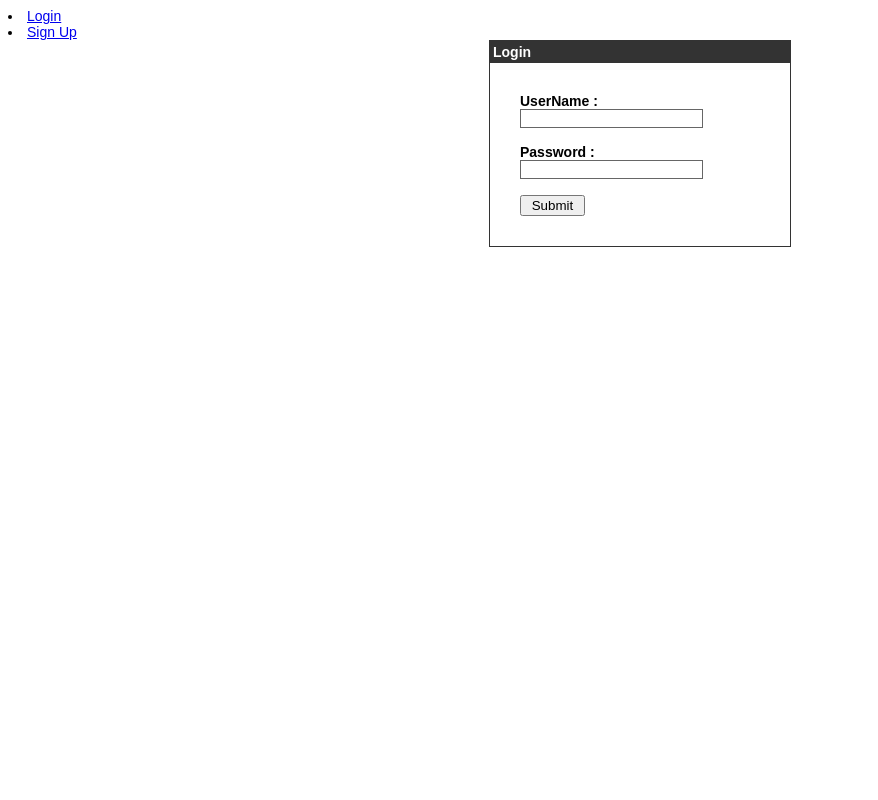
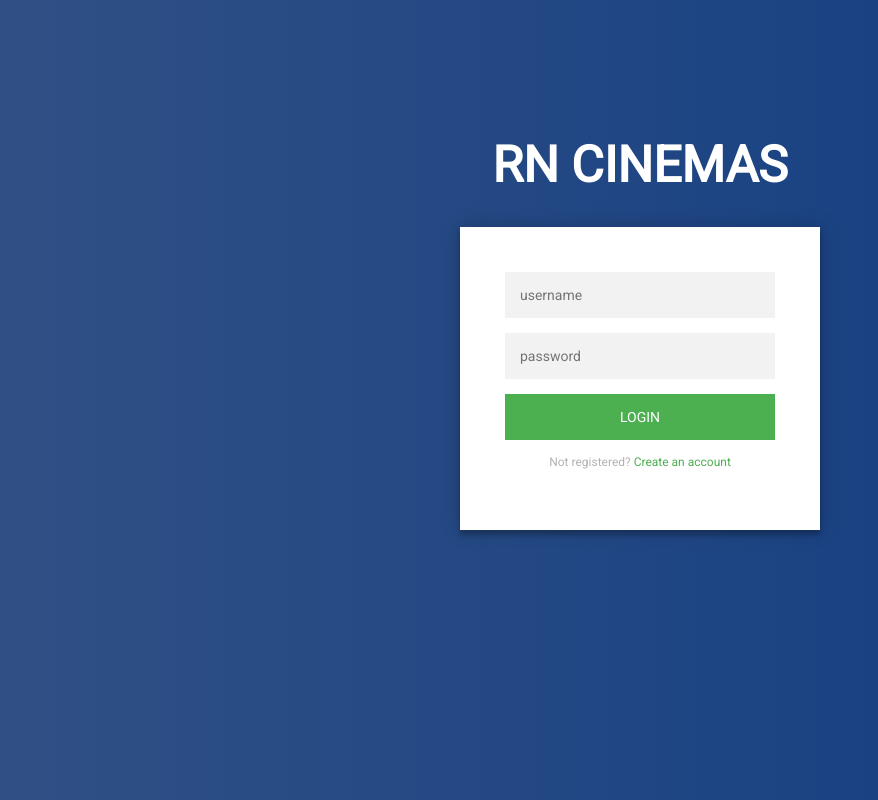
Before and after one commit to noahpen/RN-Cinemas, a PHP site: page /login.php in a window 1280 px wide. Shown: the whole page, without its empty margins (0-878 px from the left). Run offline with PHP 8.4, Linux system fonts and the light colour scheme; data that the repository does not hold is empty.

Commit message:
Aesthetic

```diff
--- a/assets/css/main.css
+++ b/assets/css/main.css
@@ -1,7 +1,10 @@
+@import url(https://fonts.googleapis.com/css?family=Roboto:400);
+@import url('https://fonts.googleapis.com/css?family=Oxygen');
+
 body {
     margin: 0;
-    font-family: Verdana, Geneva, Tahoma, sans-serif;
-    background-color: #d3dae8;
+    font-family: Roboto, Verdana, Geneva, Tahoma, sans-serif;
+    background-color: #98baf2;
 }
 
 ul {
@@ -120,7 +123,7 @@ li a:hover:not(.active) {
     font-size:16px;
     font-weight:100;
     color:#fff;
-    background: #587286;
+    background: #3c424c;
     border:0;
     font-weight:100;
     width: 30%;
@@ -187,3 +190,111 @@ li a:hover:not(.active) {
     opacity: 1;
     right: 0;
   }
+
+  /* Login page */
+
+.login-page {
+  width: 360px;
+  padding: 8% 0 0;
+  margin: auto;
+}
+.form {
+  position: relative;
+  z-index: 1;
+  background: #FFFFFF;
+  max-width: 360px;
+  margin: 0 auto 100px;
+  padding: 45px;
+  text-align: center;
+  box-shadow: 0 0 20px 0 rgba(0, 0, 0, 0.2), 0 5px 5px 0 rgba(0, 0, 0, 0.24);
+}
+.form input {
+  font-family: "Roboto", sans-serif;
+  outline: 0;
+  background: #f2f2f2;
+  width: 100%;
+  border: 0;
+  margin: 0 0 15px;
+  padding: 15px;
+  box-sizing: border-box;
+  font-size: 14px;
+}
+.form button {
+  font-family: "Roboto", sans-serif;
+  text-transform: uppercase;
+  outline: 0;
+  background: #4CAF50;
+  width: 100%;
+  border: 0;
+  padding: 15px;
+  color: #FFFFFF;
+  font-size: 14px;
+  -webkit-transition: all 0.3 ease;
+  transition: all 0.3 ease;
+  cursor: pointer;
+}
+.form button:hover,.form button:active,.form button:focus {
+  background: #43A047;
+}
+.form .message {
+  margin: 15px 0 0;
+  color: #b3b3b3;
+  font-size: 12px;
+}
+.form .message a {
+  color: #4CAF50;
+  text-decoration: none;
+}
+.form .register-form {
+  display: none;
+}
+.container {
+  position: relative;
+  z-index: 1;
+  max-width: 300px;
+  margin: 0 auto;
+}
+.container:before, .container:after {
+  content: "";
+  display: block;
+  clear: both;
+}
+.container .info {
+  margin: 50px auto;
+  text-align: center;
+}
+.container .info h1 {
+  margin: 0 0 15px;
+  padding: 0;
+  font-size: 36px;
+  font-weight: 300;
+  color: #1a1a1a;
+}
+.container .info span {
+  color: #4d4d4d;
+  font-size: 12px;
+}
+.container .info span a {
+  color: #000000;
+  text-decoration: none;
+}
+.container .info span .fa {
+  color: #EF3B3A;
+}
+.loginBody {
+  background: #103c82; /* fallback for old browsers */
+  background: -webkit-linear-gradient(right, #103c82, #305085);
+  background: -moz-linear-gradient(right, #103c82, #305085);
+  background: -o-linear-gradient(right, #103c82, #305085);
+  background: linear-gradient(to left, #103c82, #305085);
+  font-family: "Roboto", sans-serif;
+  -webkit-font-smoothing: antialiased;
+  -moz-osx-font-smoothing: grayscale;
+  color: #ffffff;
+}
+
+/* login page done */
+
+#bigHeader {
+    font-size: 50px;
+}
--- a/login.php
+++ b/login.php
@@ -3,8 +3,8 @@
    session_start();
 
    if(!isset($_SESSION['login_user'])){
-		echo "<li><a href = 'login.php'>Login</a></li>";
-		echo "<li><a class='active' href = 'sign-up.php'>Sign Up</a></li>";
+		//echo "<li><a href = 'login.php'>Login</a></li>";
+		//echo "<li><a class='active' href = 'sign-up.php'>Sign Up</a></li>";
 	}
 	else{
 		header("location: index.php");
@@ -38,9 +38,10 @@
    }
 ?>
 <html>
-
-   <head>
+    <head>
       <title>Login Page</title>
+      <link rel='stylesheet' type='text/css' href='assets/css/main.css' />
+      <!--
       <style type = "text/css">
          body {
             font-family:Arial, Helvetica, sans-serif;
@@ -55,11 +56,23 @@
             border:#666666 solid 1px;
          }
       </style>
+        -->
 
-   </head>
+    </head>
+    <body class="loginBody">
 
-   <body bgcolor = "#FFFFFF">
-
+    <div class="login-page">
+        <h1 align="center" id="bigHeader">RN CINEMAS</h1>
+        <div class="form">
+            <form class="login-form" action ="" method="post">
+                <input type="text" name="username" placeholder="username"/>
+                <input type="password" name="password" placeholder="password"/>
+                <button type="submit">login</button>
+                <p class="message">Not registered? <a href="sign-up.php">Create an account</a></p>
+            </form>
+        </div>
+    </div>
+	<!--
       <div align = "center">
          <div style = "width:300px; border: solid 1px #333333; " align = "left">
             <div style = "background-color:#333333; color:#FFFFFF; padding:3px;"><b>Login</b></div>
@@ -79,6 +92,7 @@
          </div>
 
       </div>
+        -->
 
    </body>
 </html>
```
